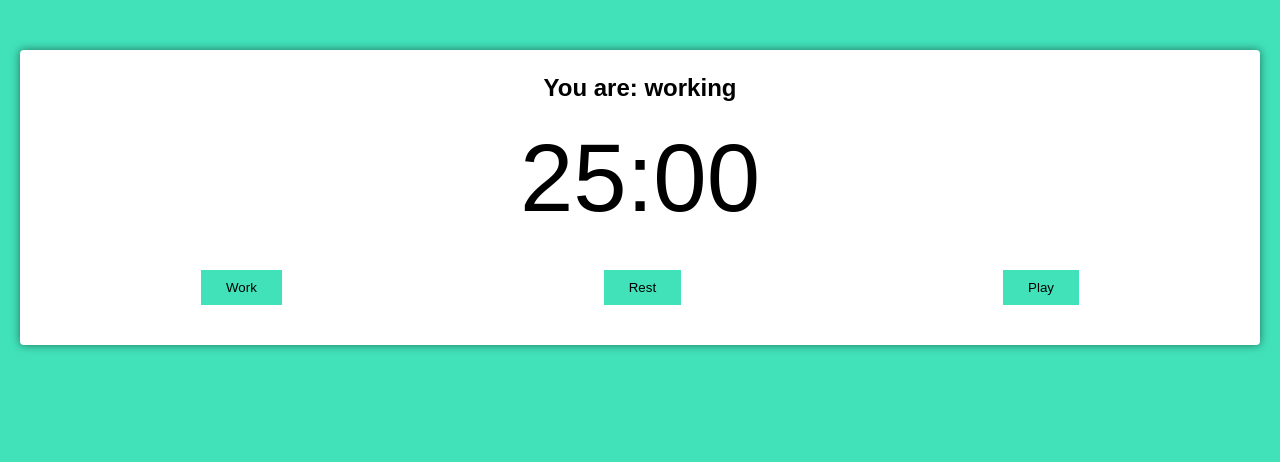
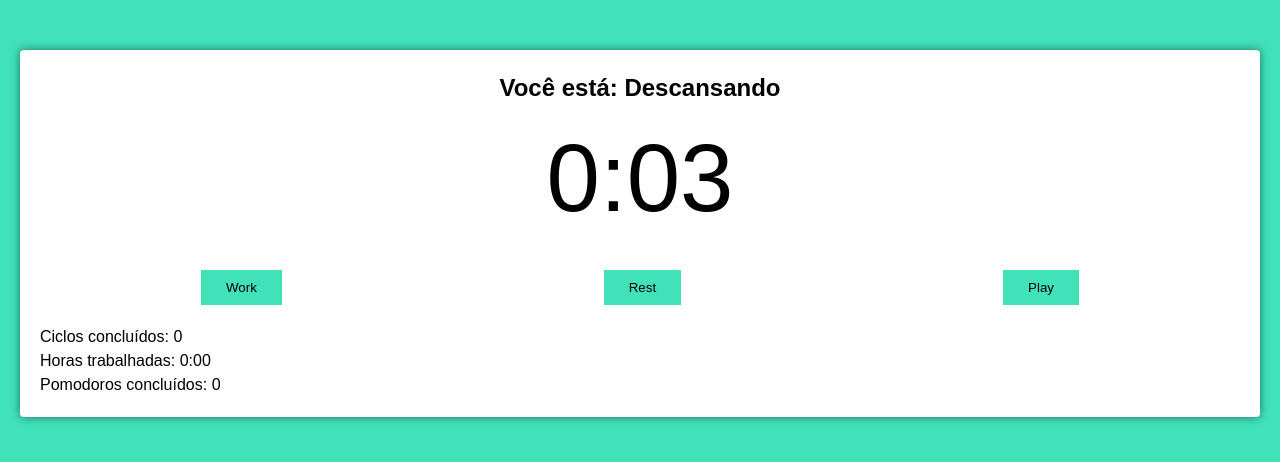
Before and after one commit to carlosael/pomodoro-app, a React (Create React App) app: page / in a window 1280 px wide. Shown: the top 462 px of the page. Built offline with nearby package versions, Linux system fonts and the light colour scheme.

Commit message:
feat: detail of cycles and work hours added

```diff
--- a/src/App.tsx
+++ b/src/App.tsx
@@ -5,9 +5,10 @@
   return (
     <div className="App">
       <PomodoroTimer
-        pomodoroTimer={1500}
-        shortBreakTimer={300}
-        longBreakTimer={900}
+        pomodoroTimer={3}
+        shortBreakTimer={2}
+        longBreakTimer={10}
+        cycles={4}
       ></PomodoroTimer>
     </div>
   );
--- a/src/components/pomodoro-timer.tsx
+++ b/src/components/pomodoro-timer.tsx
@@ -1,7 +1,9 @@
-import React, { useEffect } from 'react';
+import React, { useEffect, useState, useCallback } from 'react';
 import { useInterval } from '../hooks/use-interval';
+import { secondsToTime } from '../utils/seconds-to-time';
 import { Button } from './button';
 import { Timer } from './timer';
+
 // eslint-disable-next-line @typescript-eslint/no-var-requires
 const bellStart = require('../sounds/bell-start.mp3');
 // eslint-disable-next-line @typescript-eslint/no-var-requires
@@ -14,34 +16,39 @@
   pomodoroTimer: number;
   shortBreakTimer: number;
   longBreakTimer: number;
+  cycles: number;
 }
 
 export function PomodoroTimer(props: Props): JSX.Element {
-  const [mainTime, setMainTime] = React.useState(props.pomodoroTimer);
-  const [timeCounting, setTimeCounting] = React.useState(false);
-  const [working, setWorking] = React.useState(false);
-  const [resting, setResting] = React.useState(false);
-
-  useEffect(() => {
-    if (working) document.body.classList.add('working');
-    if (resting) document.body.classList.remove('working');
-  }, [working]);
+  const [mainTime, setMainTime] = useState(props.pomodoroTimer);
+  const [timeCounting, setTimeCounting] = useState(false);
+  const [working, setWorking] = useState(false);
+  const [resting, setResting] = useState(false);
+  const [cyclesQuantityManager, setcyclesQuantityManager] = useState(
+    new Array(props.cycles - 1).fill(false),
+  );
+  const [completedCycles, setCompletedCycles] = useState(0);
+  const [fullWorkingTime, setFullWorkingTime] = useState(0);
+  const [numberOfPomodoros, setNumberOfPomodoros] = useState(0);
 
   useInterval(
     () => {
       setMainTime(mainTime - 1);
+      if (working) setFullWorkingTime(fullWorkingTime + 1);
     },
     timeCounting ? 1000 : null,
   );
 
-  const configureWork = () => {
+  const configureWork = useCallback(() => {
     setTimeCounting(true);
     setWorking(true);
+    setResting(false);
     setMainTime(props.pomodoroTimer);
     audioStartWorking.play();
-  };
+  }, [setTimeCounting, setWorking, setMainTime, props.pomodoroTimer]);
 
-  const configureRest = (long: boolean) => {
+  const configureRest = useCallback(
+    (long: boolean) => {
       setTimeCounting(true);
       setWorking(false);
       setResting(true);
@@ -53,18 +60,54 @@
       }
 
       audioFinishWorking.play();
-  };
+    },
+    [
+      setWorking,
+      setResting,
+      setMainTime,
+      props.longBreakTimer,
+      props.shortBreakTimer,
+    ],
+  );
+
+  useEffect(() => {
+    if (working) document.body.classList.add('working');
+    if (resting) document.body.classList.remove('working');
+
+    if (mainTime > 0) return;
+
+    if (working && cyclesQuantityManager.length > 0) {
+      configureRest(false);
+      cyclesQuantityManager.pop();
+    } else if (working && cyclesQuantityManager.length <= 0) {
+      configureRest(true);
+      setcyclesQuantityManager(new Array(props.cycles + 1).fill(true));
+      setCompletedCycles(completedCycles + 1);
+    }
+
+    if (working) setNumberOfPomodoros(numberOfPomodoros + 1);
+    if (resting) configureWork();
+  }, [
+    working,
+    resting,
+    mainTime,
+    cyclesQuantityManager,
+    configureRest,
+    setcyclesQuantityManager,
+    configureWork,
+    cyclesQuantityManager,
+    props.cycles,
+    completedCycles,
+  ]);
 
   const configurePause = () => {
-    // if (timeCounting) {
-    // }
     setTimeCounting(!timeCounting);
     setWorking(false);
   };
 
   return (
     <div className="pomodoro">
-      <h2>You are: working</h2>
+      <h2>Você está: {working ? 'Trabalhando' : 'Descansando'}</h2>
       <Timer mainTime={mainTime}></Timer>
       <div className="controls">
         <Button text="Work" onClick={() => configureWork()}></Button>
@@ -76,7 +119,12 @@
           onClick={() => configurePause()}
         ></Button>
       </div>
-      <div className="details"></div>
+      <div className="details">
+        <p>Ciclos concluídos: {completedCycles}</p>
+        <p>Horas trabalhadas: {secondsToTime(fullWorkingTime)}</p>
+        <p>Pomodoros concluídos: {numberOfPomodoros}</p>
+        <p></p>
+      </div>
     </div>
   );
 }
```
Lines whose indentation alone changed are shown as unchanged.
